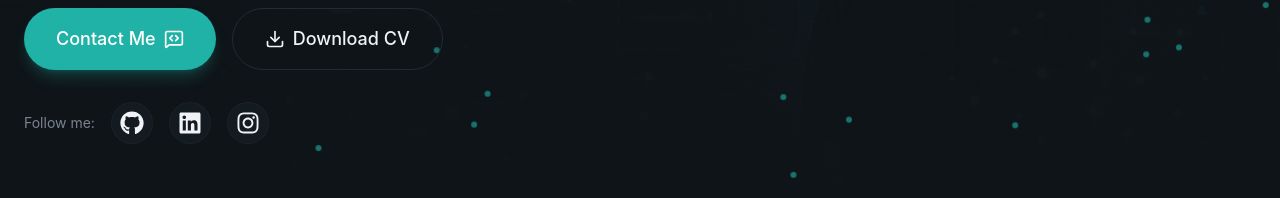
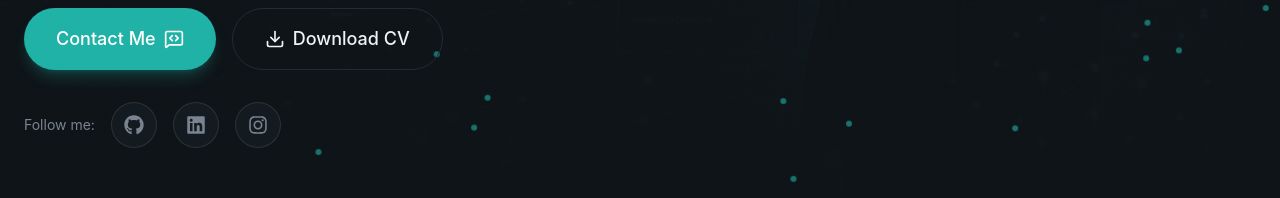
Before and after one commit to Satik37/satik37.github.io, a React (Vite) app: page / in a window 1280 px wide. Shown: the part 738-936 px from the top of the page. Built offline with nearby package versions, Linux system fonts and the light colour scheme.

Commit message:
improved social icons animations

```diff
--- a/src/sections/Hero.jsx
+++ b/src/sections/Hero.jsx
@@ -83,9 +83,19 @@ export const Hero = () => {
                                         target='_blank'
                                         rel='noopener noreferrer'
                                         arial-label={social.href}
-                                        className='p-2 rounded-full glass hover:bg-primary/10   hover:text-primary transition-all duration-300'
+                                        title={social.label}
+                                        // className='p-2 rounded-full glass hover:bg-primary/10   hover:text-primary transition-all duration-300'
+                                        className='group inline-flex items-center justify-center rounded-full glass p-3 text-muted-foreground border border-white/10
+                                            transition-all duration-300 ease-out
+                                            hover:-translate-y-1 hover:scale-105 hover:text-primary hover:bg-primary/10 hover:shadow-[0_0_20px_rgba(32,178,166,0.18)]
+                                            active:scale-95
+                                            focus:outline-none focus-visible:ring-2 focus-visible:ring-primary/70 focus-visible:ring-offset-2 focus-visible:ring-offset-background'
                                     >
-                                        <Icon className='w-6 h-6'/>
+                                        {/* <Icon className='w-6 h-6'/> */}
+                                        <Icon
+                                            className='w-5 h-5 transition-transform duration-300 group-hover:rotate-6'
+                                            aria-hidden='true'
+                                        />
                                     </a>
                                 );
                             })}
```
